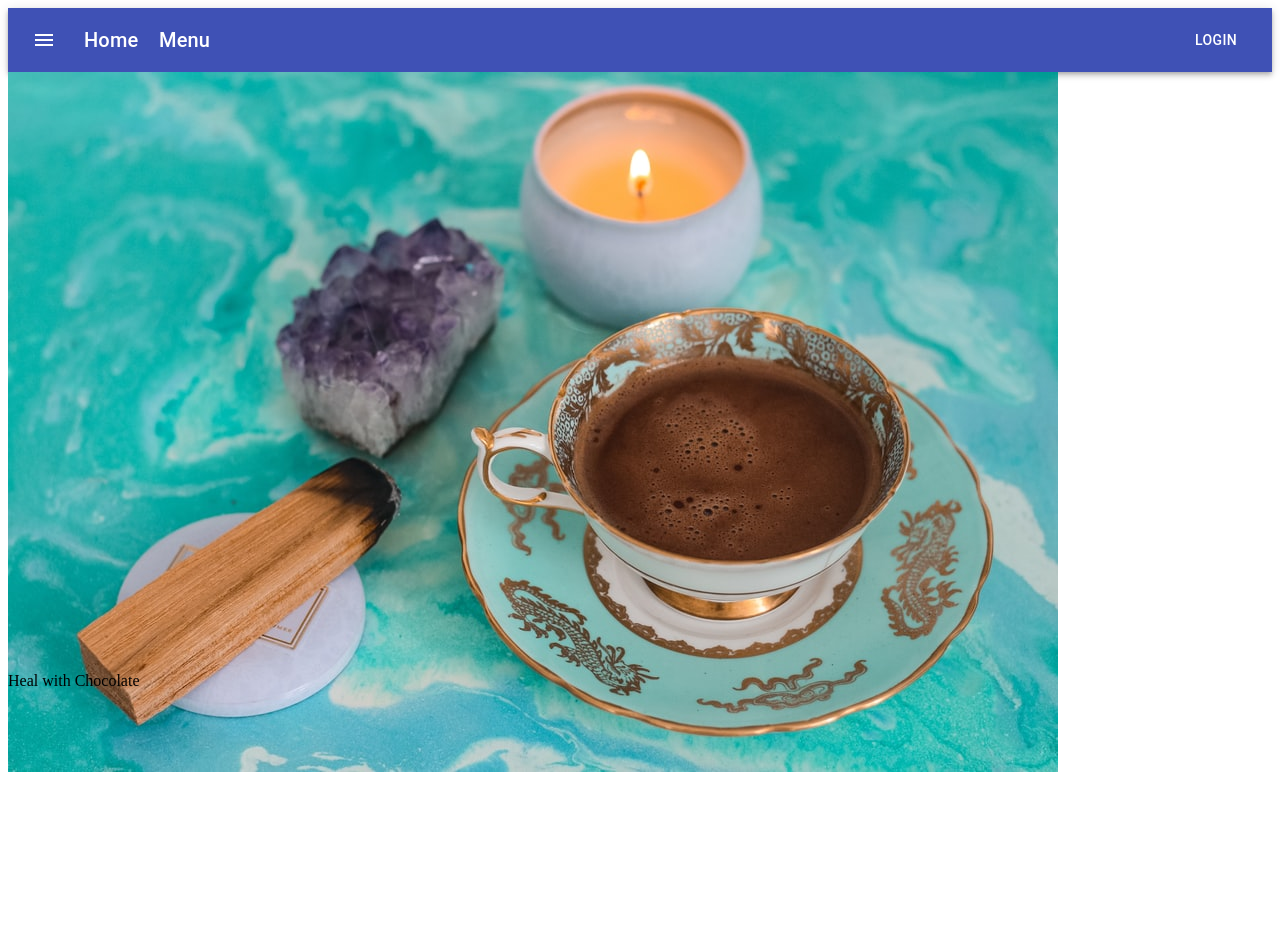
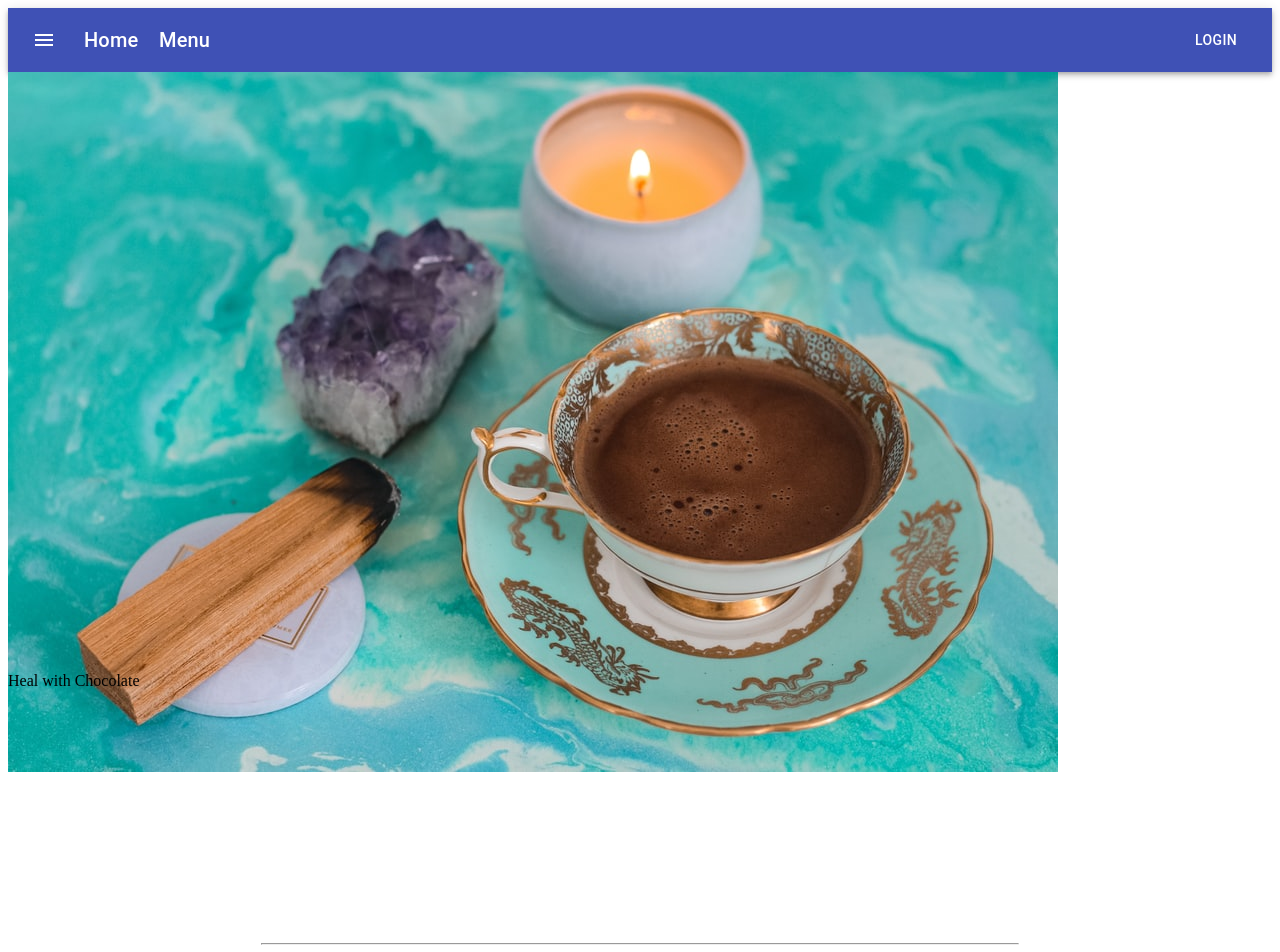
Before and after one commit to reese-lee/chocolate-tap-room, a React app: page / in a window 1280 px wide. Shown: the top 952 px of the page. Before the commit the page ends 800 px from the top, so only its background shows below. Built offline with nearby package versions, Linux system fonts and the light colour scheme.

Commit message:
add a horizontal line with styling to show on all pages

```diff
--- a/src/components/App.jsx
+++ b/src/components/App.jsx
@@ -1,19 +1,36 @@
 import React from 'react';
 import { Switch, Route } from 'react-router-dom';
+import { makeStyles } from '@material-ui/core/styles';
 import Error404 from './Error404';
 import DrinksList from './DrinksList';
 import Splash from './Splash';
 import NavBar from './NavBar';
+import AddDrink from './AddDrink';
+import Employees from './Employees';
+import About from './About';
+
+const useStyles = makeStyles ({
+  hr: {
+    margin: '20%'
+  }
+})
 
 function App() {
+  const classes = useStyles();
   return(
     <div>
       <NavBar/>
       <Switch>
         <Route exact path='/' component={Splash} />
         <Route exact path='/drinks' component={DrinksList} />
+        <Route exact path='/addDrink' component={AddDrink} />
+        <Route exact path='/employees' component={Employees} />
+        <Route exact path='/about' component={About} />
         <Route component={Error404}/>
       </Switch>
+      <div className={classes.hr}>
+        <hr></hr>
+      </div>
     </div>
   );
 }
```
